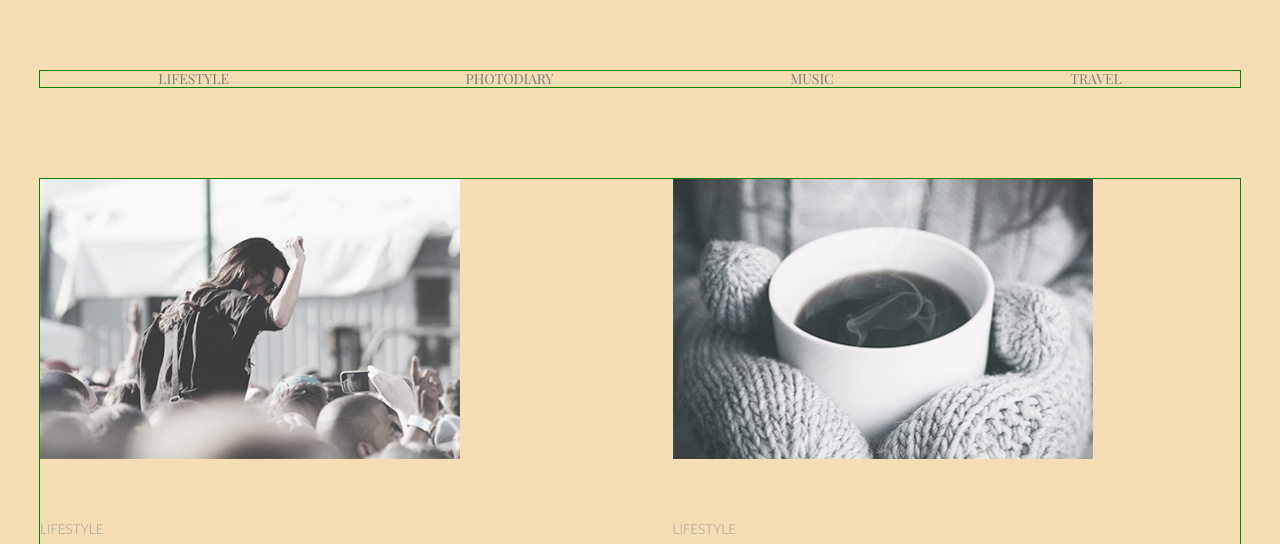
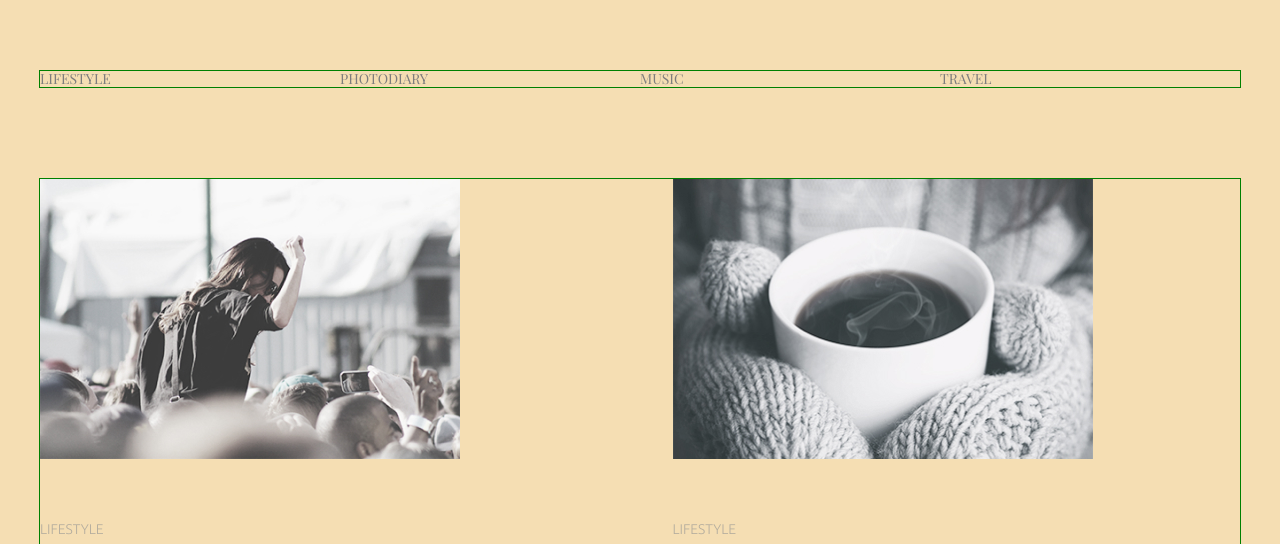
Before and after one commit to MrForestino/PhotoBlog-adaptive, a plain HTML site: page index.html in a window 1280 px wide. Shown: the top 544 px of the page. Drawn offline with nearby package versions, Linux system fonts and the light colour scheme.

Commit message:
Update List

```diff
--- a/sass/layout/_01-header.scss
+++ b/sass/layout/_01-header.scss
@@ -7,12 +7,12 @@
         @include flex_FDcol;
         align-items: center;
         @media screen and (min-width:768px){
-            flex-direction: row;
-            justify-content:space-around;
+            display: grid;
+            grid-template-columns: repeat(2, 1fr);
         }
         @media screen and (min-width:1200px){
-            justify-content:space-around;
-            flex-direction: row;
+            display: grid;
+            grid-template-columns: repeat(4, 1fr);
         }
         &__link {
             text-transform: lowercase;
```
Also changed, not shown: css/main.css, css/main.min.css, 1 other file.
